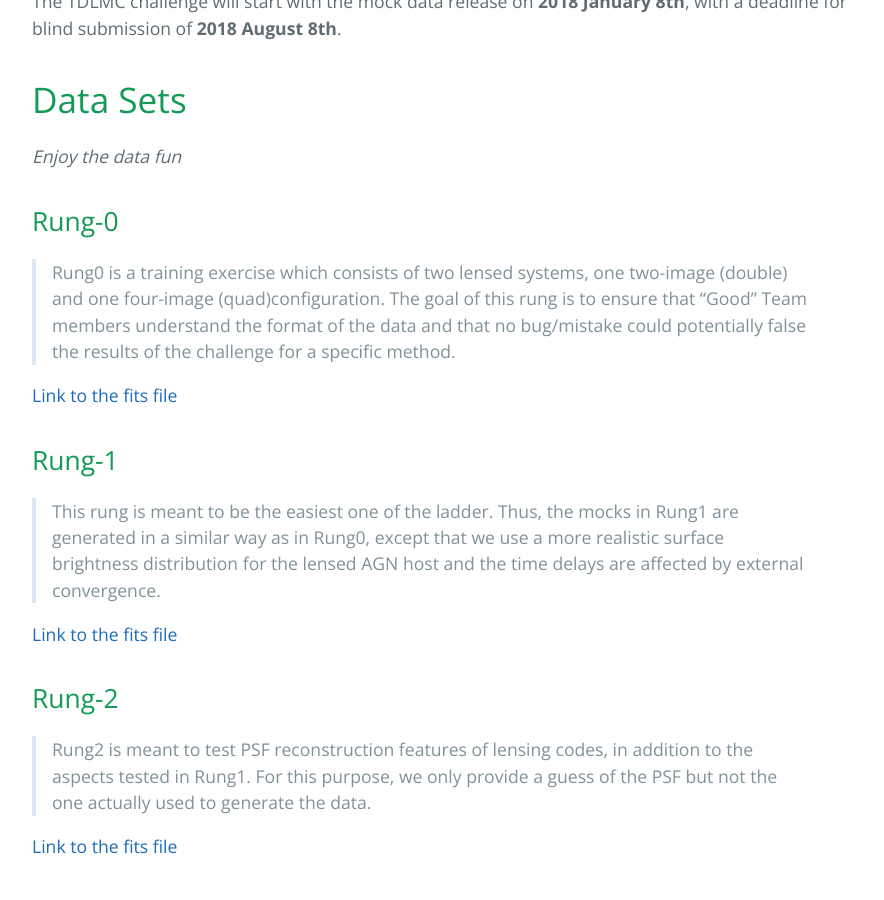
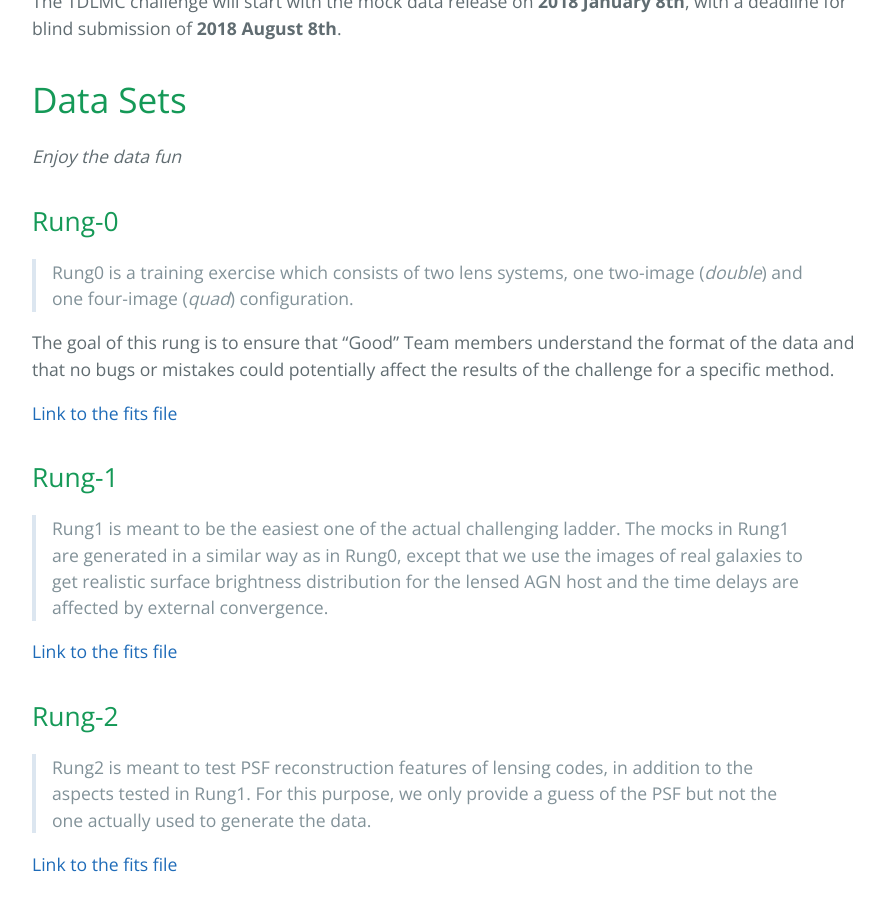
Before and after one commit to TDLMC/TDLMC.github.io, a Jekyll site: the page built from index.md, in a window 1280 px wide and 900 px high, scrolled down 1095 px. Shown: the whole window, without its empty margins (192-1076 px from the left). Built offline with Jekyll 4.4.1, drawn with Linux system fonts in a browser that asks for light colours; our own code applies the rules of GitHub Pages for plain Markdown files.

Commit message:
update Rung introduction

```diff
--- a/index.md
+++ b/index.md
@@ -14,13 +14,15 @@ _Enjoy the data fun_
 
 ## [](#Rung-0)Rung-0
 
-> Rung0 is a training exercise which consists of two lensed systems, one two-image (double) and one four-image (quad)configuration. The goal of this rung is to ensure that “Good” Team members understand the format of the data and that no bug/mistake could potentially false the results of the challenge for a specific method.
+> Rung0 is a training exercise which consists of two lens systems, one two-image (_double_) and one four-image (_quad_) configuration.
+
+The goal of this rung is to ensure that “Good” Team members understand the format of the data and that no bugs or mistakes could potentially affect the results of the challenge for a specific method.
 
 [Link to the fits file](data/test_data.png)
 
 ## [](#Rung-1)Rung-1
 
-> This rung is meant to be the easiest one of the ladder. Thus, the mocks in Rung1 are generated in a similar way as in Rung0, except that we use a more realistic surface brightness distribution for the lensed AGN host and the time delays are affected by external convergence.
+> Rung1 is meant to be the easiest one of the actual challenging ladder. The mocks in Rung1 are generated in a similar way as in Rung0, except that we use the images of real galaxies to get realistic surface brightness distribution for the lensed AGN host and the time delays are affected by external convergence.
 
 [Link to the fits file](data/test_data.png)
 
@@ -30,9 +32,8 @@ _Enjoy the data fun_
 
 [Link to the fits file](data/test_data.png)
 
-## [](#Rung-3)Rung-3
+## [](#Rung-?)Rung-3
 
 > Rung3 is the highest level in this challenge, and thus the simulations are intended to be the most realistic. In addition to all the complexity we have adopted for Rung1 and Rung2, the observables are generated using massive early-type galaxies selected from numerical cosmological simulations.
 
-
 [Link to the fits file](data/test_data.png)
```
